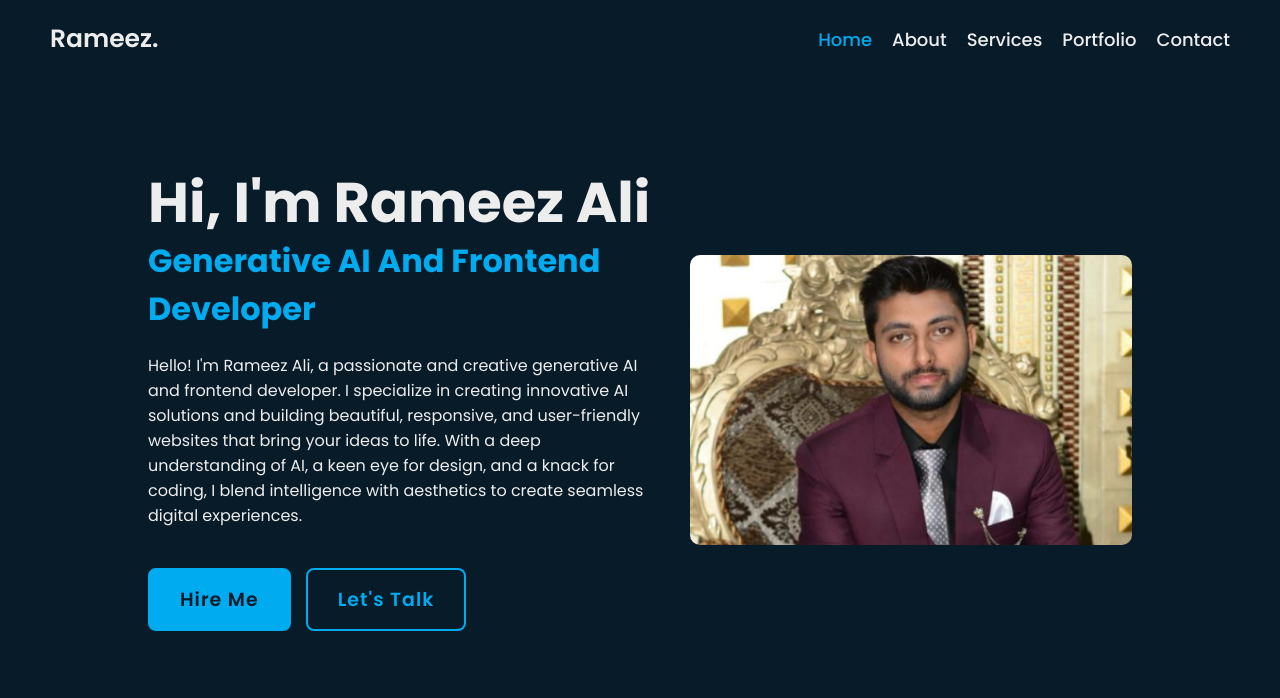
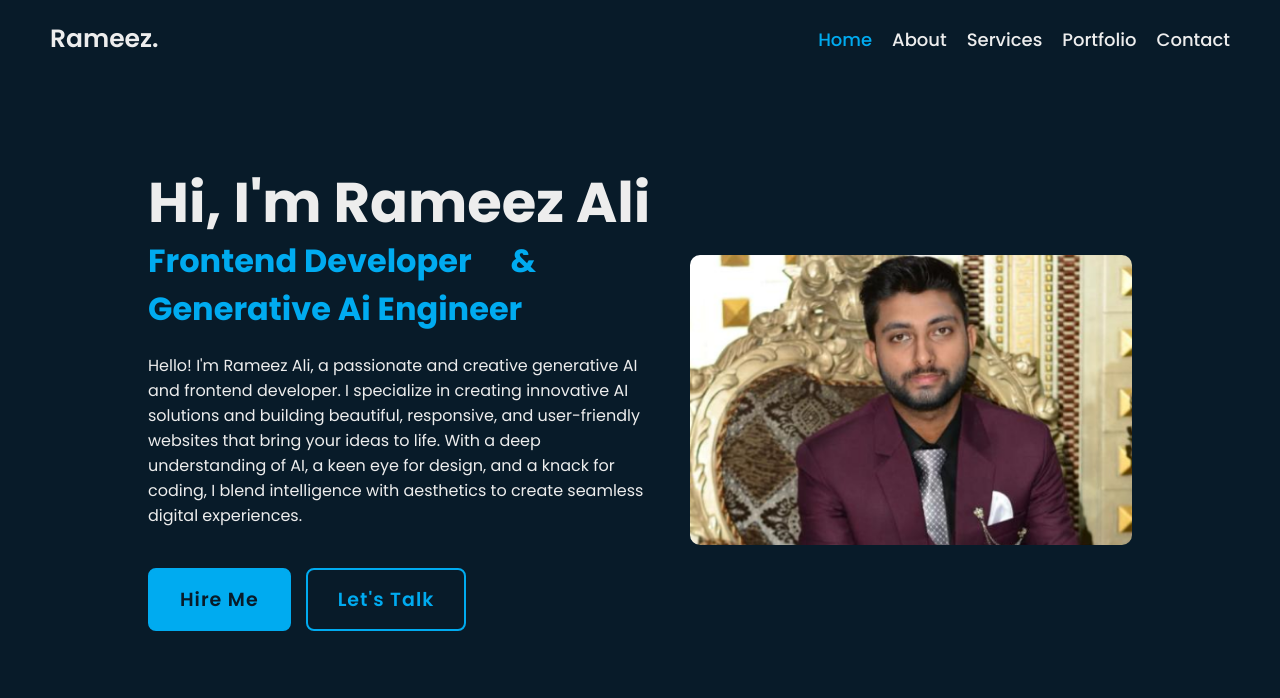
Before and after one commit to Rameezalii/Portfolio, a plain HTML site: page index.html in a window 1280 px wide. Shown: the top 698 px of the page. Drawn offline with nearby package versions, Linux system fonts and the light colour scheme.

Commit message:
16 commit

```diff
--- a/index.html
+++ b/index.html
@@ -69,7 +69,7 @@
     <section class="home">
         <div class="home-content">
             <h1>Hi, I'm Rameez Ali</h1>
-            <h3>Generative AI And Frontend Developer</h3>
+            <h3>Frontend Developer&emsp; & Generative Ai Engineer </h3>
             <p>Hello! I'm Rameez Ali, a passionate and creative generative AI and frontend developer. I specialize in creating innovative AI solutions and building beautiful, responsive, and user-friendly websites that bring your ideas to life. With a deep understanding of AI, a keen eye for design, and a knack for coding, I blend intelligence with aesthetics to create seamless digital experiences.</p>
 
             <div class="btn-box">
```
